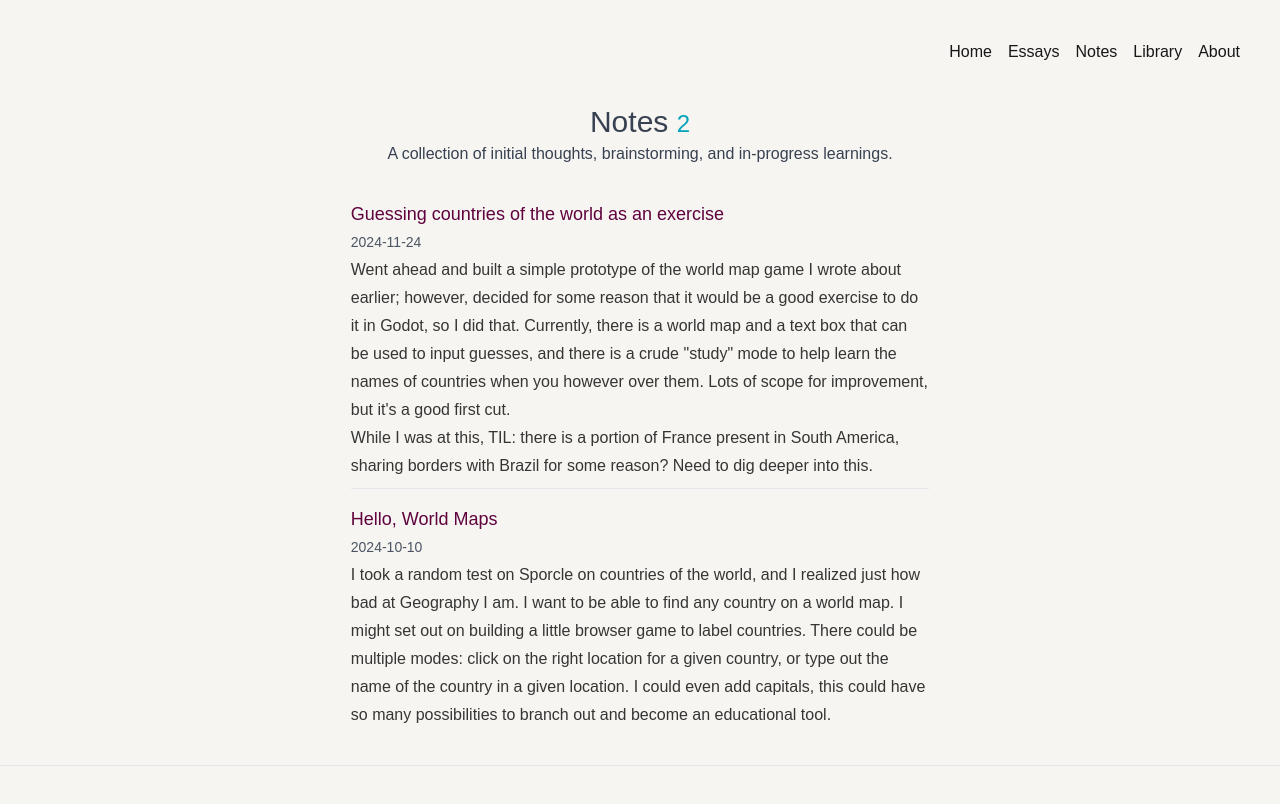
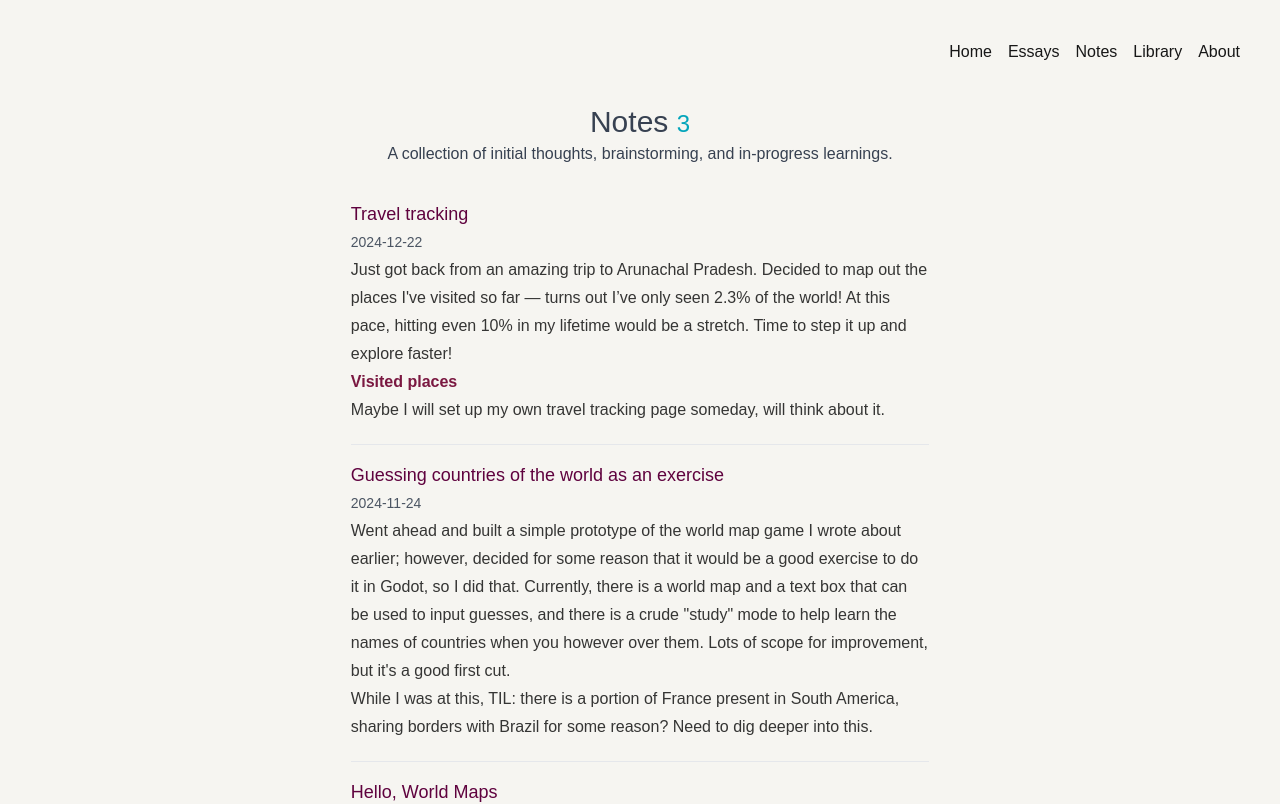
Before and after one commit to DrNightmare/blog-v2, a Next.js app: page /notes in a window 1280 px wide. Shown: the top 804 px of the page. Built offline with nearby package versions, Linux system fonts and the light colour scheme.

Commit message:
Add travel tracking note

```diff
--- /dev/null
+++ b/src/app/notes/note3.mdx
@@ -0,0 +1,11 @@
+---
+title: Travel tracking
+date: '2024-12-22'
+tags: ['geography', 'travel']
+---
+
+Just got back from an amazing trip to Arunachal Pradesh. Decided to map out the places I've visited so far — turns out I’ve only seen 2.3% of the world! At this pace, hitting even 10% in my lifetime would be a stretch. Time to step it up and explore faster!
+
+[Visited places](https://visitedplaces.com/view/?map=world&projection=geoOrthographic&theme=dark-green&water=1&graticule=0&names=1&duration=2000&placeduration=100&slider=0&autoplay=1&autozoom=none&autostep=1&home=IN&places=My%20Home~IN~1_0_0_-79.5_-22.8*Asia~VN~1.5_83.8_33.3_-83.8_-33.3*Europe~NO_DK_SE_FI~2.4_12.1_53.3_-12.1_-53.3)
+
+Maybe I will set up my own travel tracking page someday, will think about it.
--- a/src/app/notes/page.tsx
+++ b/src/app/notes/page.tsx
@@ -1,5 +1,14 @@
 import { MDXRemote } from "next-mdx-remote/rsc";
 import { getNotes } from "../utils";
+import CustomLink from "@/components/CustomLink";
+
+const components = {
+    a: (props: any) => (
+        <CustomLink {...props}>
+            {props.children}
+        </CustomLink>
+    )
+};
 
 export default function Notes() {
     const notes = getNotes();
@@ -12,10 +21,10 @@ export default function Notes() {
                     <span className="mb-6 text-center">A collection of initial thoughts, brainstorming, and in-progress learnings.</span>
                     {notes.slice().reverse().map((note, index) => (
                         <div className="not-prose my-2" key={note.slug}>
-                            <div className="mb-2">
+                            <div className="mb-5">
                                 <p className="text-lg font-medium text-crimson">{note.metadata.title}</p>
                                 <span className="text-sm font-thin text-gray-600">{note.metadata.date}</span>
-                                <article className="prose"><MDXRemote source={note.content} /></article>
+                                <article className="prose"><MDXRemote source={note.content} components={components} /></article>
                             </div>
                             {index < notes.length - 1 && <hr />}
                         </div>
```
